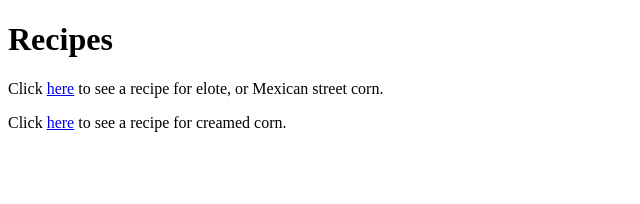
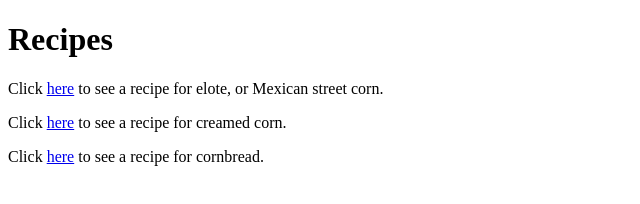
Before and after one commit to tlhuynh16/recipes-practice, a plain HTML site: page index.html in a window 1280 px wide. Shown: the whole page, without its empty margins (0-640 px from the left). Drawn offline with Linux system fonts and the light colour scheme.

Commit message:
Link cornbread.html in index.html

```diff
--- a/index.html
+++ b/index.html
@@ -8,5 +8,6 @@
         <h1>Recipes</h1>
         <p>Click <a href=elote.html>here</a> to see a recipe for elote, or Mexican street corn.</p>
         <p>Click <a href=creamedcorn.html>here</a> to see a recipe for creamed corn.</p>
+        <p>Click <a href=cornbread.html>here</a> to see a recipe for cornbread.</p>
     </body>
 </html>
```
